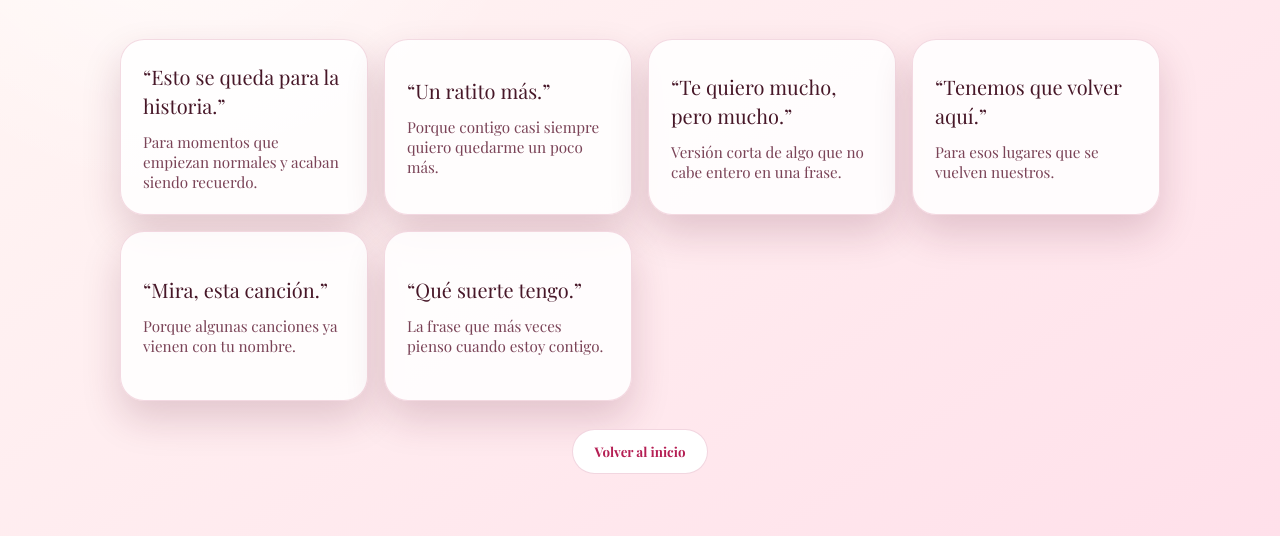
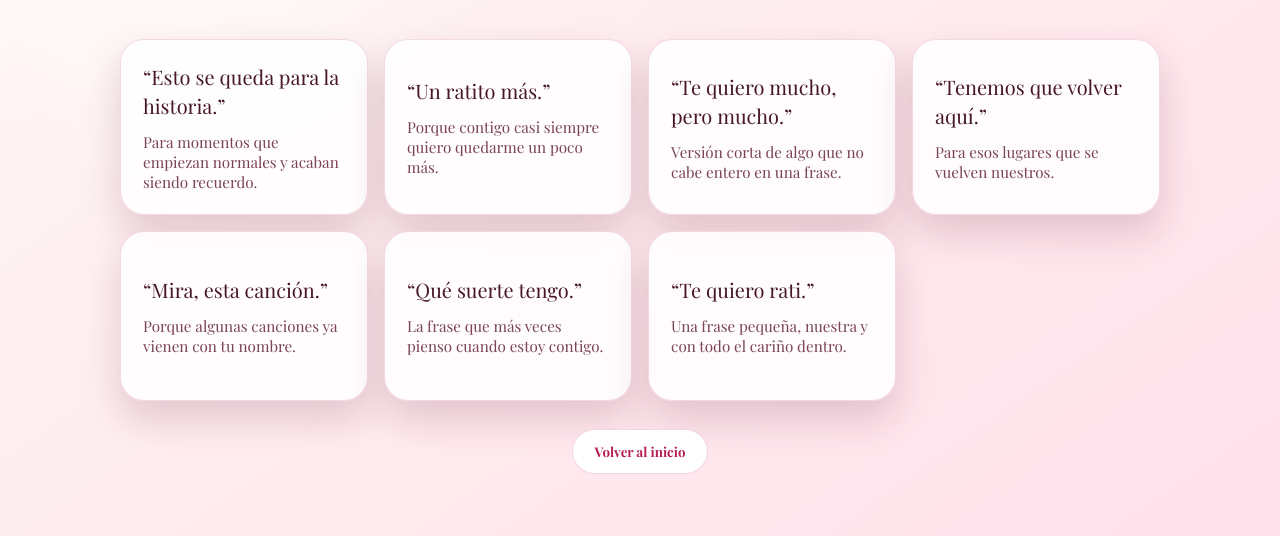
Before and after one commit to carloscasal12/cumple, a plain HTML site: page frases.html in a window 1280 px wide. Shown: the part 265-801 px from the top of the page. Drawn offline with nearby package versions, Linux system fonts and the light colour scheme.

Commit message:
Add personal quote

```diff
--- a/frases.html
+++ b/frases.html
@@ -26,6 +26,7 @@
       <article class="quote"><p>“Tenemos que volver aquí.”</p><span>Para esos lugares que se vuelven nuestros.</span></article>
       <article class="quote"><p>“Mira, esta canción.”</p><span>Porque algunas canciones ya vienen con tu nombre.</span></article>
       <article class="quote"><p>“Qué suerte tengo.”</p><span>La frase que más veces pienso cuando estoy contigo.</span></article>
+      <article class="quote"><p>“Te quiero rati.”</p><span>Una frase pequeña, nuestra y con todo el cariño dentro.</span></article>
     </section>
     <div class="actions"><button onclick="location.href='index.html'">Volver al inicio</button></div>
   </main>
```
